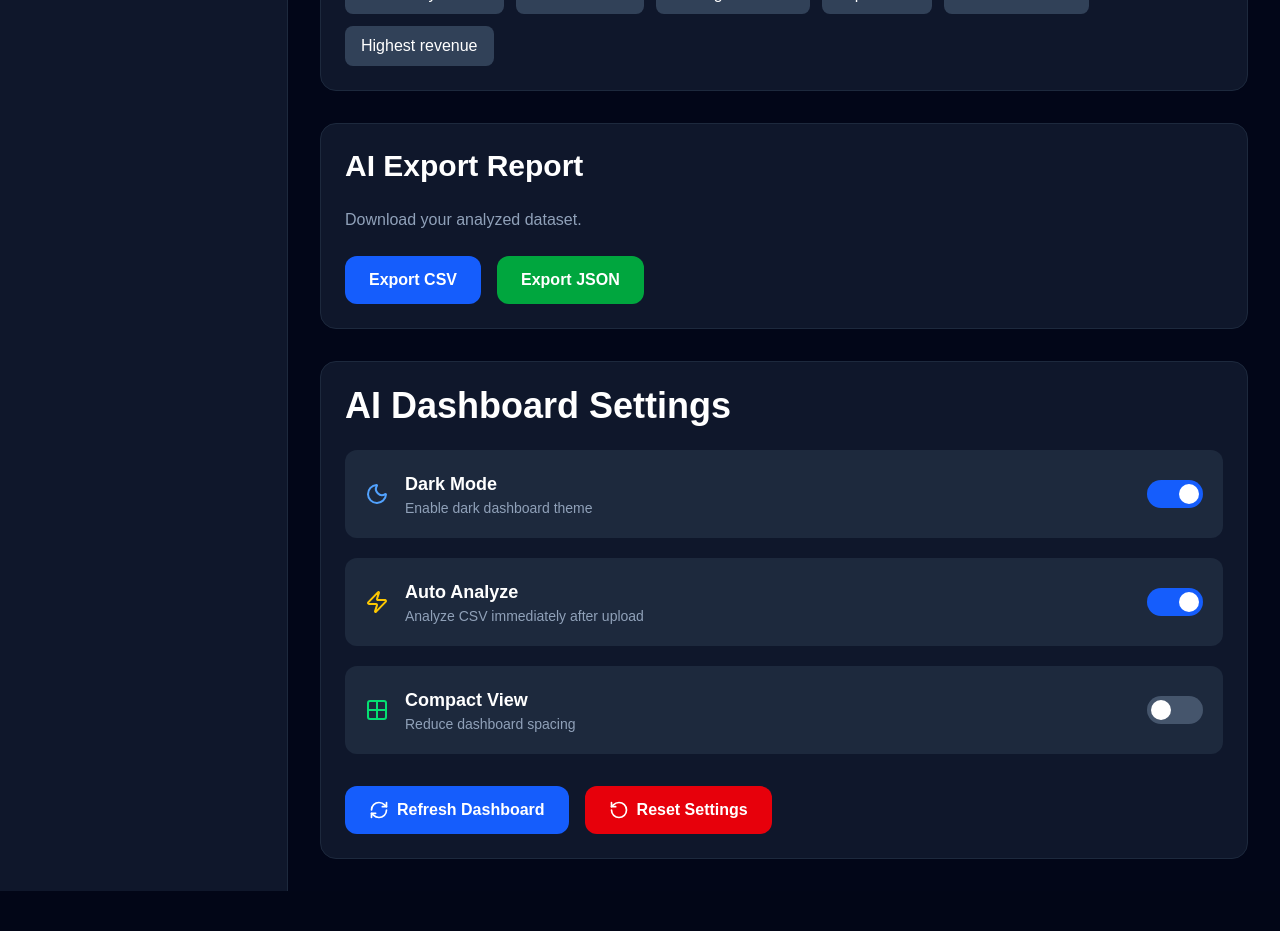
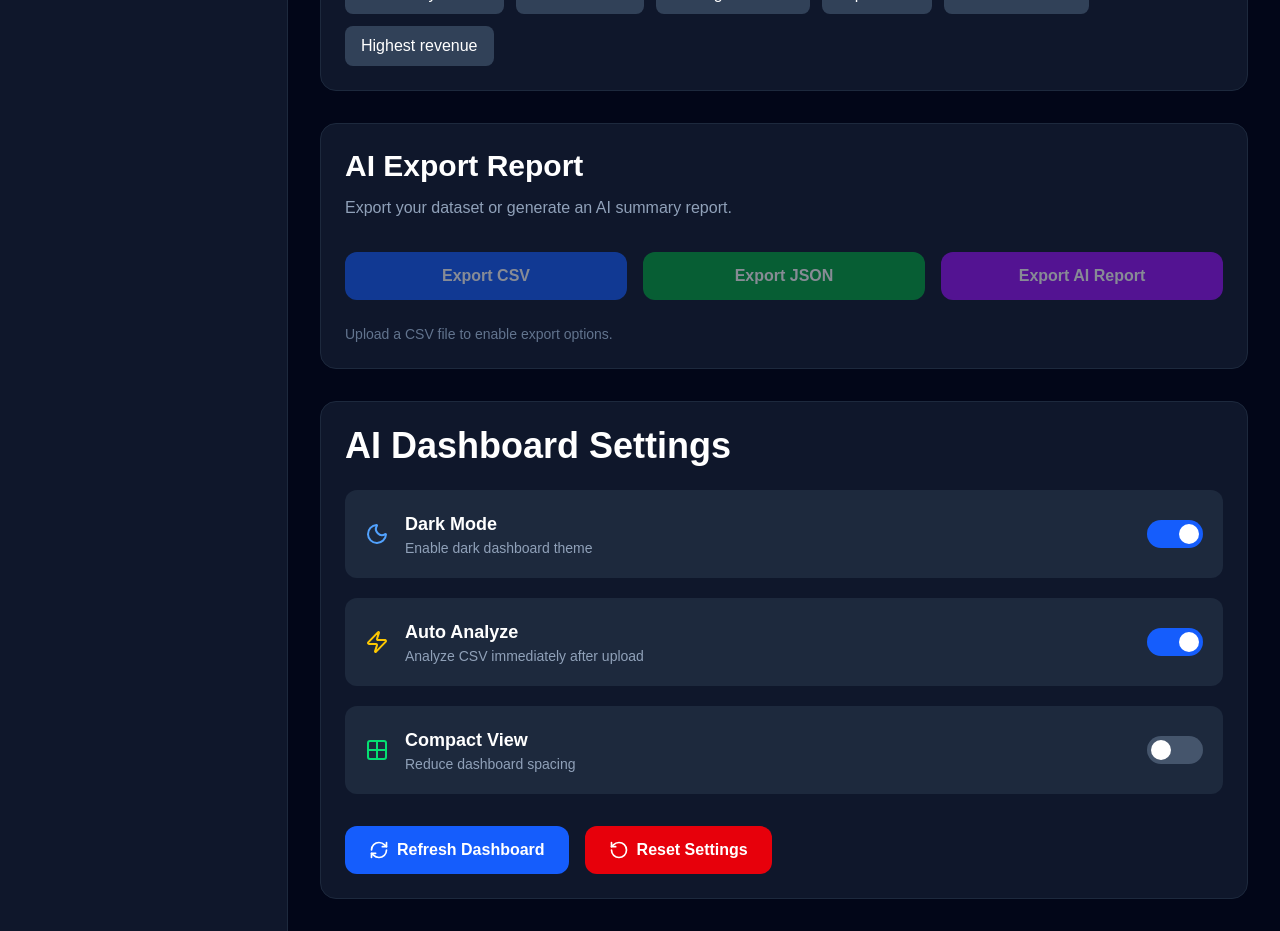
Before and after one commit to Pravin97s/LeadPilotAI, a Next.js app in the folder frontend/: page / in a window 1280 px wide. Shown: the part 3440-4371 px from the top of the page. Before the commit the page ends 4331 px from the top, so only its background shows below. Built offline with nearby package versions, Linux system fonts and the light colour scheme.

Commit message:
Implement AI export report with dataset summary

```diff
--- a/frontend/src/components/AIExportReport.tsx
+++ b/frontend/src/components/AIExportReport.tsx
@@ -3,48 +3,15 @@
 import useDashboard from "@/hooks/useDashboard";
 
 export default function AIExportReport() {
-  const { rows } = useDashboard();
+  const { rows, columnMapping } = useDashboard();
 
-  const exportJSON = () => {
-    if (!rows.length) return;
-
-    const blob = new Blob(
-      [JSON.stringify(rows, null, 2)],
-      {
-        type: "application/json",
-      }
-    );
-
-    const url = URL.createObjectURL(blob);
-
-    const link = document.createElement("a");
-
-    link.href = url;
-    link.download = "leadpilot-report.json";
-
-    link.click();
-
-    URL.revokeObjectURL(url);
-  };
-
-  const exportCSV = () => {
-    if (!rows.length) return;
-
-    const headers = Object.keys(rows[0]);
-
-    const csv = [
-      headers.join(","),
-      ...rows.map((row) =>
-        headers
-          .map((header) =>
-            `"${String(row[header] ?? "")}"`
-          )
-          .join(",")
-      ),
-    ].join("\n");
-
-    const blob = new Blob([csv], {
-      type: "text/csv",
+  function download(
+    content: string,
+    filename: string,
+    type: string
+  ) {
+    const blob = new Blob([content], {
+      type,
     });
 
     const url = URL.createObjectURL(blob);
@@ -52,38 +19,210 @@ export default function AIExportReport() {
     const link = document.createElement("a");
 
     link.href = url;
-    link.download = "leadpilot-report.csv";
+
+    link.download = filename;
 
     link.click();
 
     URL.revokeObjectURL(url);
-  };
+  }
+
+  function exportCSV() {
+    if (!rows.length) return;
+
+    const headers = Object.keys(rows[0]);
+
+    const csv = [
+      headers.join(","),
+
+      ...rows.map((row) =>
+        headers
+          .map(
+            (header) =>
+              `"${String(
+                row[header] ?? ""
+              ).replace(/"/g, '""')}"`
+          )
+          .join(",")
+      ),
+    ].join("\n");
+
+    download(
+      csv,
+      "leadpilot-data.csv",
+      "text/csv"
+    );
+  }
+
+  function exportJSON() {
+    if (!rows.length) return;
+
+    download(
+      JSON.stringify(rows, null, 2),
+      "leadpilot-data.json",
+      "application/json"
+    );
+  }
+
+  function exportSummary() {
+    if (!rows.length) return;
+
+    const revenueColumn =
+      columnMapping["Revenue"];
+
+    const statusColumn =
+      columnMapping["Status"];
+
+    const sourceColumn =
+      columnMapping["Source"];
+
+    let totalRevenue = 0;
+
+    let converted = 0;
+
+    const sourceCount: Record<
+      string,
+      number
+    > = {};
+
+    rows.forEach((row) => {
+      if (revenueColumn) {
+        const value = Number(
+          String(
+            row[revenueColumn] ?? ""
+          ).replace(/[^\d.-]/g, "")
+        );
+
+        if (!isNaN(value)) {
+          totalRevenue += value;
+        }
+      }
+
+      if (statusColumn) {
+        const status = String(
+          row[statusColumn] ?? ""
+        ).toLowerCase();
+
+        if (
+          status.includes("won") ||
+          status.includes("converted") ||
+          status.includes("closed")
+        ) {
+          converted++;
+        }
+      }
+
+      if (sourceColumn) {
+        const source = String(
+          row[sourceColumn] ?? "Unknown"
+        );
+
+        sourceCount[source] =
+          (sourceCount[source] || 0) + 1;
+      }
+    });
+
+    const topSource =
+      Object.entries(sourceCount).sort(
+        (a, b) => b[1] - a[1]
+      )[0]?.[0] ?? "N/A";
+
+    const report = `
+===============================
+      LEADPILOT AI REPORT
+===============================
+
+Generated:
+${new Date().toLocaleString()}
+
+--------------------------------
+Dataset Summary
+--------------------------------
+
+Total Leads:
+${rows.length}
+
+Total Revenue:
+₹${totalRevenue.toLocaleString()}
+
+Average Revenue:
+₹${(
+      totalRevenue /
+      Math.max(rows.length, 1)
+    ).toFixed(2)}
+
+Conversion Rate:
+${(
+      (converted /
+        Math.max(rows.length, 1)) *
+      100
+    ).toFixed(1)}%
+
+Top Lead Source:
+${topSource}
+
+Rows Analysed:
+${rows.length}
+
+Columns:
+${Object.keys(rows[0]).length}
+
+--------------------------------
+
+Generated by LeadPilot AI
+
+`;
+
+    download(
+      report,
+      "LeadPilot-AI-Report.txt",
+      "text/plain"
+    );
+  }
 
   return (
     <section className="rounded-2xl border border-slate-800 bg-slate-900 p-6">
-      <h2 className="mb-6 text-3xl font-bold">
+      <h2 className="mb-3 text-3xl font-bold">
         AI Export Report
       </h2>
 
-      <p className="mb-6 text-slate-400">
-        Download your analyzed dataset.
+      <p className="mb-8 text-slate-400">
+        Export your dataset or generate an
+        AI summary report.
       </p>
 
-      <div className="flex gap-4">
+      <div className="grid gap-4 md:grid-cols-3">
         <button
           onClick={exportCSV}
-          className="rounded-xl bg-blue-600 px-6 py-3 font-semibold hover:bg-blue-700"
+          disabled={!rows.length}
+          className="rounded-xl bg-blue-600 px-6 py-3 font-semibold hover:bg-blue-700 disabled:opacity-50"
         >
           Export CSV
         </button>
 
         <button
           onClick={exportJSON}
-          className="rounded-xl bg-green-600 px-6 py-3 font-semibold hover:bg-green-700"
+          disabled={!rows.length}
+          className="rounded-xl bg-green-600 px-6 py-3 font-semibold hover:bg-green-700 disabled:opacity-50"
         >
           Export JSON
         </button>
+
+        <button
+          onClick={exportSummary}
+          disabled={!rows.length}
+          className="rounded-xl bg-purple-600 px-6 py-3 font-semibold hover:bg-purple-700 disabled:opacity-50"
+        >
+          Export AI Report
+        </button>
       </div>
+
+      {!rows.length && (
+        <p className="mt-6 text-sm text-slate-500">
+          Upload a CSV file to enable export
+          options.
+        </p>
+      )}
     </section>
   );
 }
```
